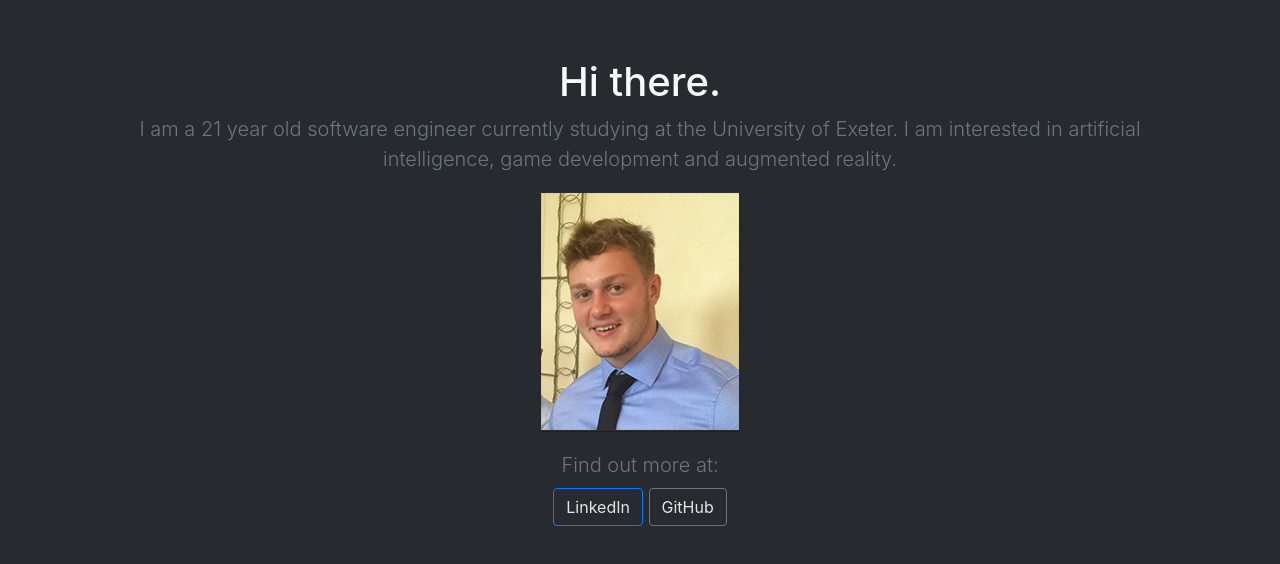
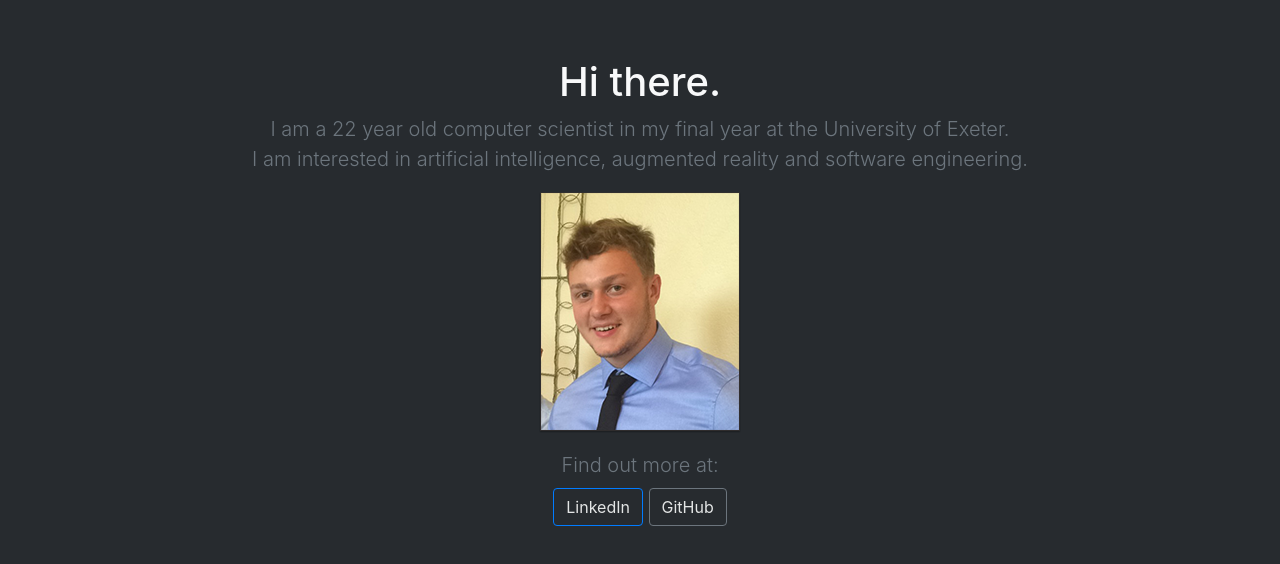
Before and after one commit to fglass/old.fred.glass, a plain HTML site: page about.html in a window 1280 px wide. Shown: the part 78-642 px from the top of the page. Drawn offline with Linux system fonts and the light colour scheme.

Commit message:
Minor content updates

```diff
--- a/about.html
+++ b/about.html
@@ -30,8 +30,8 @@
                 <div class="container">
                     <h1 class="jumbotron-heading text-light">Hi there.</h1>
                     <p class="lead text-muted">
-                        I am a 21 year old software engineer currently studying at the University of Exeter.
-                        I am interested in artificial intelligence, game development and augmented reality.
+                        I am a 22 year old computer scientist in my final year at the University of Exeter.
+                        <br>I am interested in artificial intelligence, augmented reality and software engineering.
                     </p>
                     <img src="res/portrait.png">
                     <p class="lead text-muted pt-3">
```
Also changed, not shown: e-ar.html (+2 -2 lines), housyng.html (+1 -1 lines).
